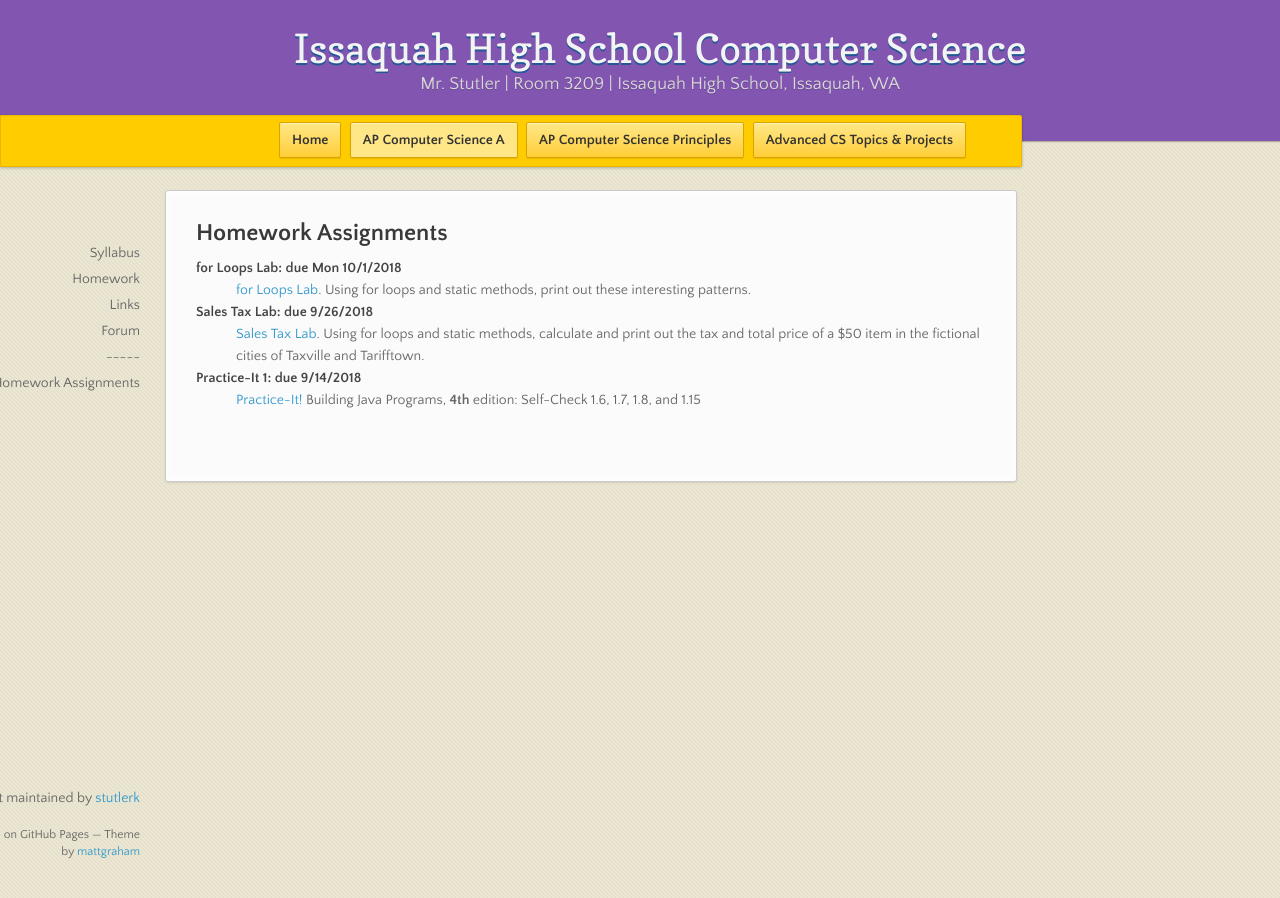
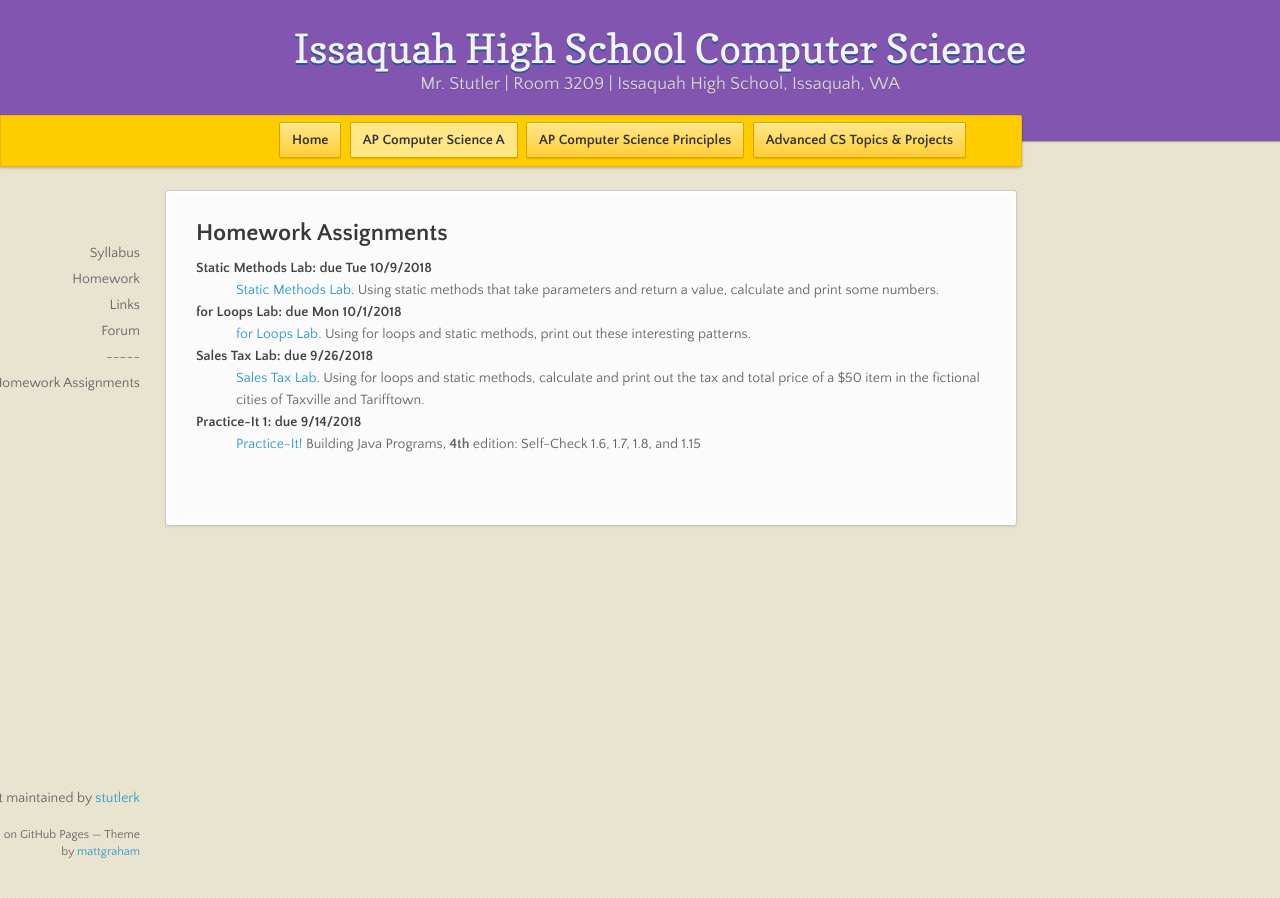
Before and after one commit to stutlerk/ihs-website, a Jekyll site: the page built from _apcsa/homework.html, in a window 1280 px wide. Built offline with Jekyll 4.4.1, drawn with Linux system fonts in a browser that asks for light colours; nearby versions of some CDN libraries.

Commit message:
Update homework.html

```diff
--- a/_apcsa/homework.html
+++ b/_apcsa/homework.html
@@ -6,6 +6,9 @@ layout: course
 <section>
 <h2>Homework Assignments</h2>
   <dl>
+    <dt>Static Methods Lab: due Tue 10/9/2018</dt>
+    <dd><a href="https://issaquahwednet-my.sharepoint.com/:w:/g/personal/stutlerk_issaquah_wednet_edu/EVohcIBXfP9PhAx6wzh7hfEB5Due6jD9S3GNqJAlW6A3yw?e=YrGOy2" target="_blank">Static Methods Lab</a>. Using static methods that take parameters and return a value, calculate and print some numbers.</dd>
+
     <dt>for Loops Lab: due Mon 10/1/2018</dt>
     <dd><a href="https://issaquahwednet-my.sharepoint.com/:w:/g/personal/stutlerk_issaquah_wednet_edu/EZg9RCM5VvJMr0f232UXygsBRsIDb5GkcU2kA564uhHNtQ?e=WpoqxS" target="_blank">for Loops Lab</a>. Using for loops and static methods, print out these interesting patterns.</dd>
 
```
